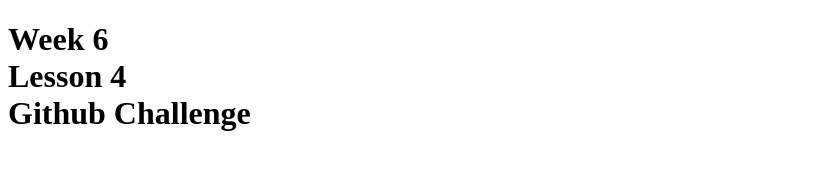
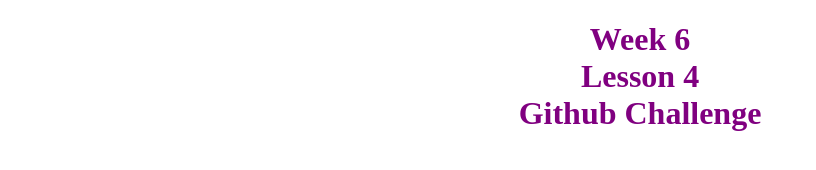
Before and after one commit to bruhhshawn/Week6-Lesson4-Challenge, a plain HTML site: page index.html in a window 1280 px wide. Shown: the whole page, without its empty margins (0-816 px from the left). Drawn offline with Linux system fonts and the light colour scheme.

Commit message:
Added css style/h1

```diff
--- a/index.html
+++ b/index.html
@@ -5,6 +5,12 @@
     <meta http-equiv="X-UA-Compatible" content="IE=edge" />
     <meta name="viewport" content="width=device-width, initial-scale=1.0" />
     <title>Document</title>
+    <style>
+      h1 {
+        text-align: center;
+        color: purple;
+      }
+    </style>
   </head>
   <body>
     <h1>
```
